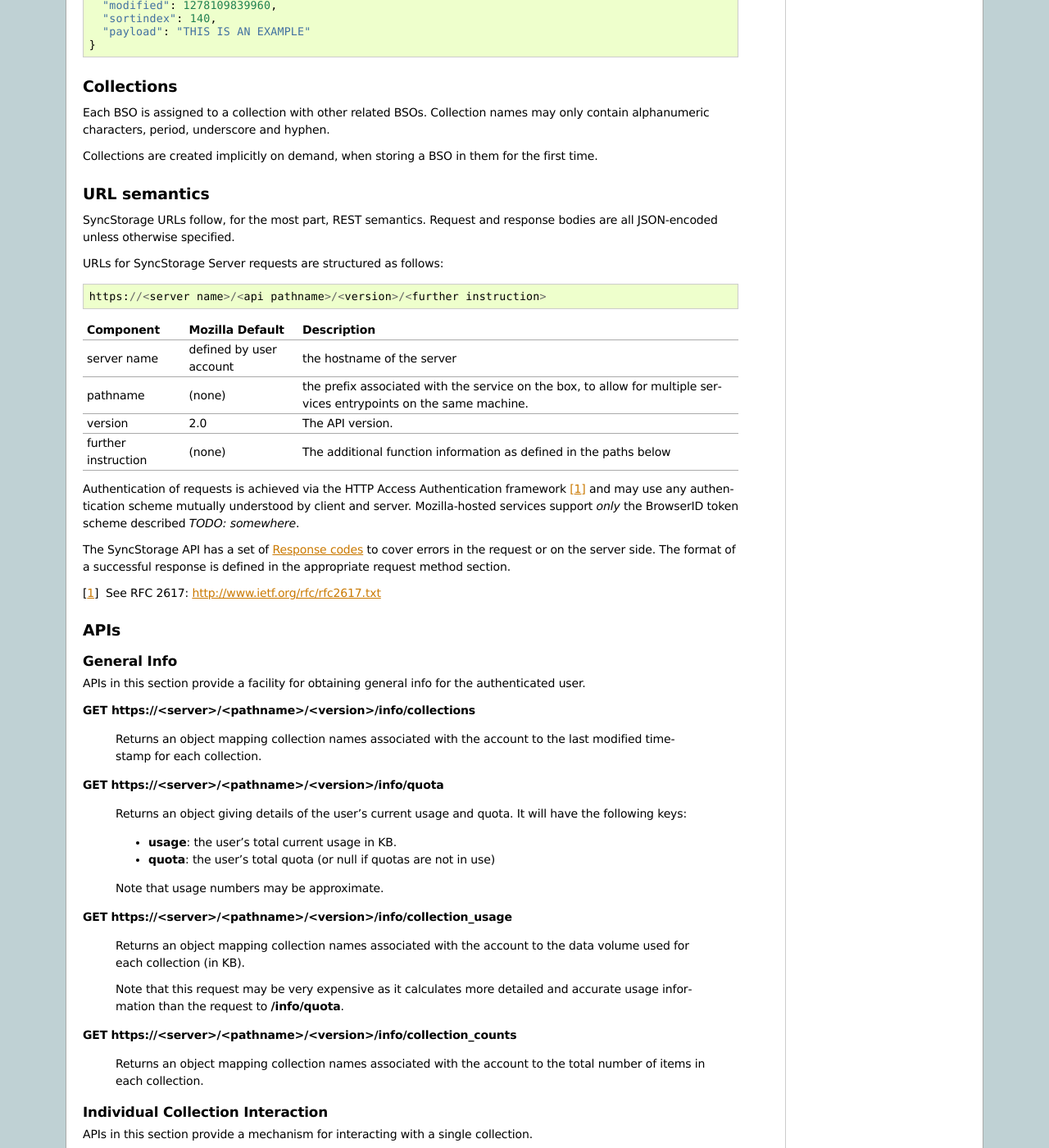
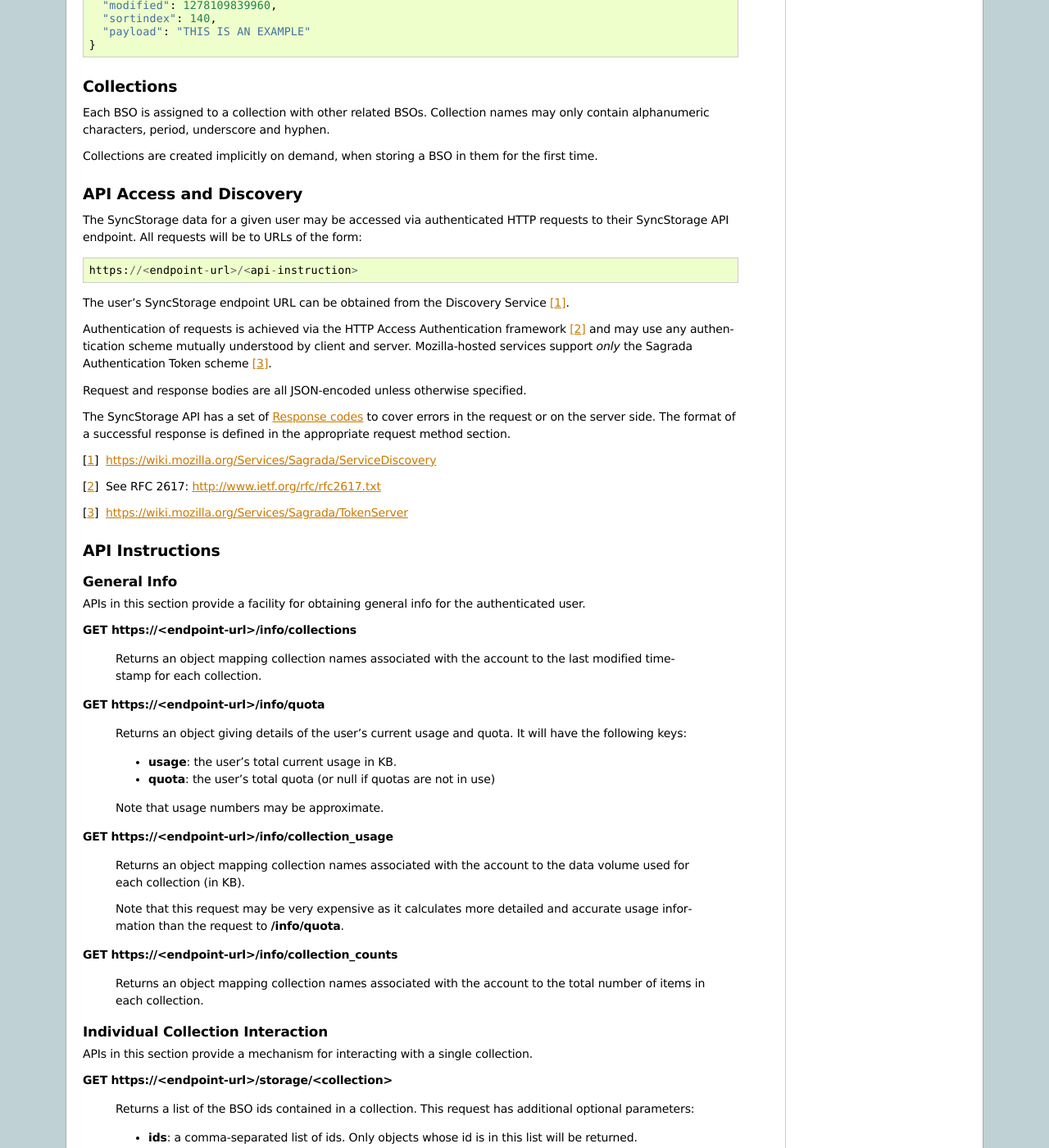
Before and after one commit to mozilla-services/docs, a Sphinx documentation site: the page built from source/storage/apis-2.0.rst, in a window 1280 px wide and 1400 px high, scrolled down 846 px. Shown: the whole window at 82% size. Built offline with Sphinx 7.4.7, drawn with Linux system fonts in a browser that asks for light colours; some of the changed text lies outside the part shown.

Commit message:
Remove "URL semantics" in favour of an opaque endpoint URL.

```diff
--- a/source/storage/apis-2.0.rst
+++ b/source/storage/apis-2.0.rst
@@ -77,44 +77,38 @@ Collections are created implicitly on demand, when storing a BSO in them for
 the first time.
 
 
-URL semantics
-=============
+API Access and Discovery
+========================
 
-SyncStorage URLs follow, for the most part, REST semantics. Request and
-response bodies are all JSON-encoded unless otherwise specified.
 
-URLs for SyncStorage Server requests are structured as follows::
+The SyncStorage data for a given user may be accessed via authenticated
+HTTP requests to their SyncStorage API endpoint.  All requests will be
+to URLs of the form::
 
-    https://<server name>/<api pathname>/<version>/<further instruction>
+    https://<endpoint-url>/<api-instruction>
 
-+---------------------+---------------------------+-------------------------------------------------------------------+
-| Component           | Mozilla Default           | Description                                                       |
-+=====================+===========================+===================================================================+
-| server name         | defined by user account   | the hostname of the server                                        |
-+---------------------+---------------------------+-------------------------------------------------------------------+
-| pathname            | (none)                    | the prefix associated with the service on the box, to allow for   |
-|                     |                           | multiple services entrypoints on the same machine.                |
-+---------------------+---------------------------+-------------------------------------------------------------------+
-| version             | 2.0                       | The API version.                                                  |
-+---------------------+---------------------------+-------------------------------------------------------------------+
-| further instruction | (none)                    | The additional function information as defined in the paths below |
-+---------------------+---------------------------+-------------------------------------------------------------------+
+The user's SyncStorage endpoint URL can be obtained from the Discovery
+Service [1]_.
 
 Authentication of requests is achieved via the HTTP Access Authentication
-framework [1]_ and may use any authentication scheme mutually understood by
-client and server.  Mozilla-hosted services support *only* the BrowserID
-token scheme described *TODO: somewhere*.
+framework [2]_ and may use any authentication scheme mutually understood by
+client and server.  Mozilla-hosted services support *only* the Sagrada
+Authentication Token scheme [3]_.
+
+Request and response bodies are all JSON-encoded unless otherwise specified.
 
 The SyncStorage API has a set of :ref:`respcodes` to cover errors in the
 request or on the server side. The format of a successful response is
 defined in the appropriate request method section.
 
 
-.. [1] See RFC 2617: http://www.ietf.org/rfc/rfc2617.txt
+.. [1] https://wiki.mozilla.org/Services/Sagrada/ServiceDiscovery
+.. [2] See RFC 2617: http://www.ietf.org/rfc/rfc2617.txt
+.. [3] https://wiki.mozilla.org/Services/Sagrada/TokenServer
 
 
-APIs
-====
+API Instructions
+================
 
 General Info
 ------------
@@ -122,13 +116,13 @@ General Info
 APIs in this section provide a facility for obtaining general info for the
 authenticated user.
 
-**GET https://<server>/<pathname>/<version>/info/collections**
+**GET https://<endpoint-url>/info/collections**
 
     Returns an object mapping collection names associated with the account to
     the last modified timestamp for each collection.
 
 
-**GET** **https://<server>/<pathname>/<version>/info/quota**
+**GET** **https://<endpoint-url>/info/quota**
 
     Returns an object giving details of the user's current usage and
     quota.  It will have the following keys:
@@ -139,7 +133,7 @@ authenticated user.
     Note that usage numbers may be approximate.
 
 
-**GET** **https://<server>/<pathname>/<version>/info/collection_usage**
+**GET** **https://<endpoint-url>/info/collection_usage**
 
     Returns an object mapping collection names associated with the account to
     the data volume used for each collection (in KB).
@@ -149,7 +143,7 @@ authenticated user.
     **/info/quota**.
 
 
-**GET** **https://<server>/<pathname>/<version>/info/collection_counts**
+**GET** **https://<endpoint-url>/info/collection_counts**
 
     Returns an object mapping collection names associated with the account to
     the total number of items in each collection.
@@ -161,7 +155,7 @@ Individual Collection Interaction
 APIs in this section provide a mechanism for interacting with a single
 collection.
 
-**GET** **https://<server>/<pathname>/<version>/storage/<collection>**
+**GET** **https://<endpoint-url>/storage/<collection>**
 
     Returns a list of the BSO ids contained in a collection.
     This request has additional optional parameters:
@@ -215,7 +209,7 @@ collection.
     - **404 Not Found:**  the user has no such collection.
 
 
-**GET** **https://<server>/<pathname>/<version>/storage/<collection>/<id>**
+**GET** **https://<endpoint-url>/storage/<collection>/<id>**
 
     Returns the BSO in the collection corresponding to the requested id
 
@@ -227,7 +221,7 @@ collection.
       no such object.
 
 
-**PUT** **https://<server>/<pathname>/<version>/storage/<collection>/<id>**
+**PUT** **https://<endpoint-url>/storage/<collection>/<id>**
 
     Adds the BSO defined in the request body to the collection. If the BSO
     does not contain a payload, it will only update the provided metadata
@@ -249,7 +243,7 @@ collection.
       server is willing to store.
 
 
-**POST** **https://<server>/<pathname>/<version>/storage/<collection>**
+**POST** **https://<endpoint-url>/storage/<collection>**
 
     Takes a list of BSOs in the request body and iterates over them,
     effectively doing a series of PUTs with the same timestamp.
@@ -296,7 +290,7 @@ collection.
       server is willing to process in a single batch.
 
 
-**DELETE** **https://<server>/<pathname>/<version>/storage/<collection>**
+**DELETE** **https://<endpoint-url>/storage/<collection>**
 
     Deletes the collection and all contents, returning the timestamp of
     the action. Successful requests will receive a **204 No Content** response.
@@ -314,7 +308,7 @@ collection.
       since the timestamp in the *X-If-Unmodified-Since* header.
 
 
-**DELETE** **https://<server>/<pathname>/<version>/storage/<collection>/<id>**
+**DELETE** **https://<endpoint-url>/storage/<collection>/<id>**
 
     Deletes the BSO at the location given, returning the timestamp of the
     action. Successful requests will receive a **204 No Content** response.
@@ -326,12 +320,13 @@ collection.
     - **412 Precondition Failed:**  the object has been modified since the
       timestamp in the *X-If-Unmodified-Since* header.
 
+
 Multi-Collection Interaction
 ----------------------------
 
 APIs in this section are used for interaction with multiple collections.
 
-**DELETE** **https://<server>/<pathname>/<version>/storage**
+**DELETE** **https://<endpoint-url>/storage**
 
     Deletes all records for the user.
     Successful requests will receive a **204 No Content** response.
```
